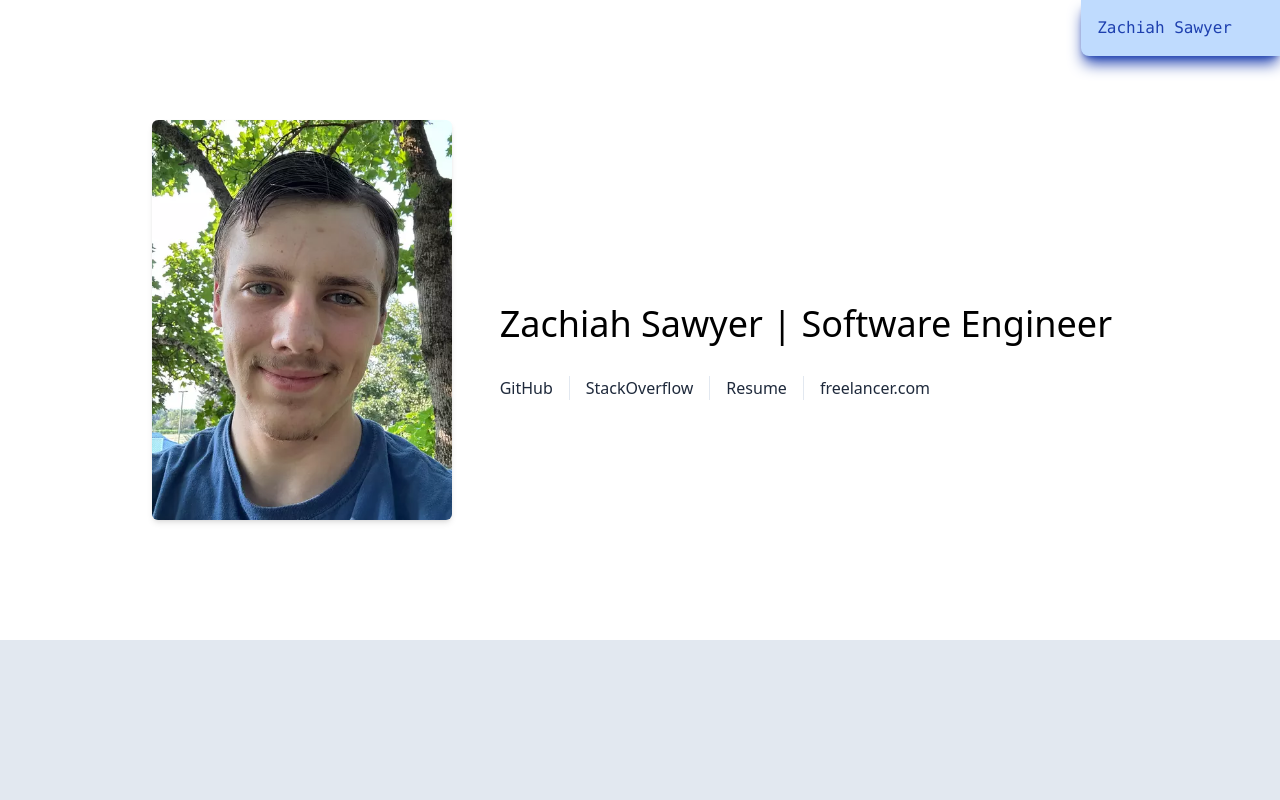
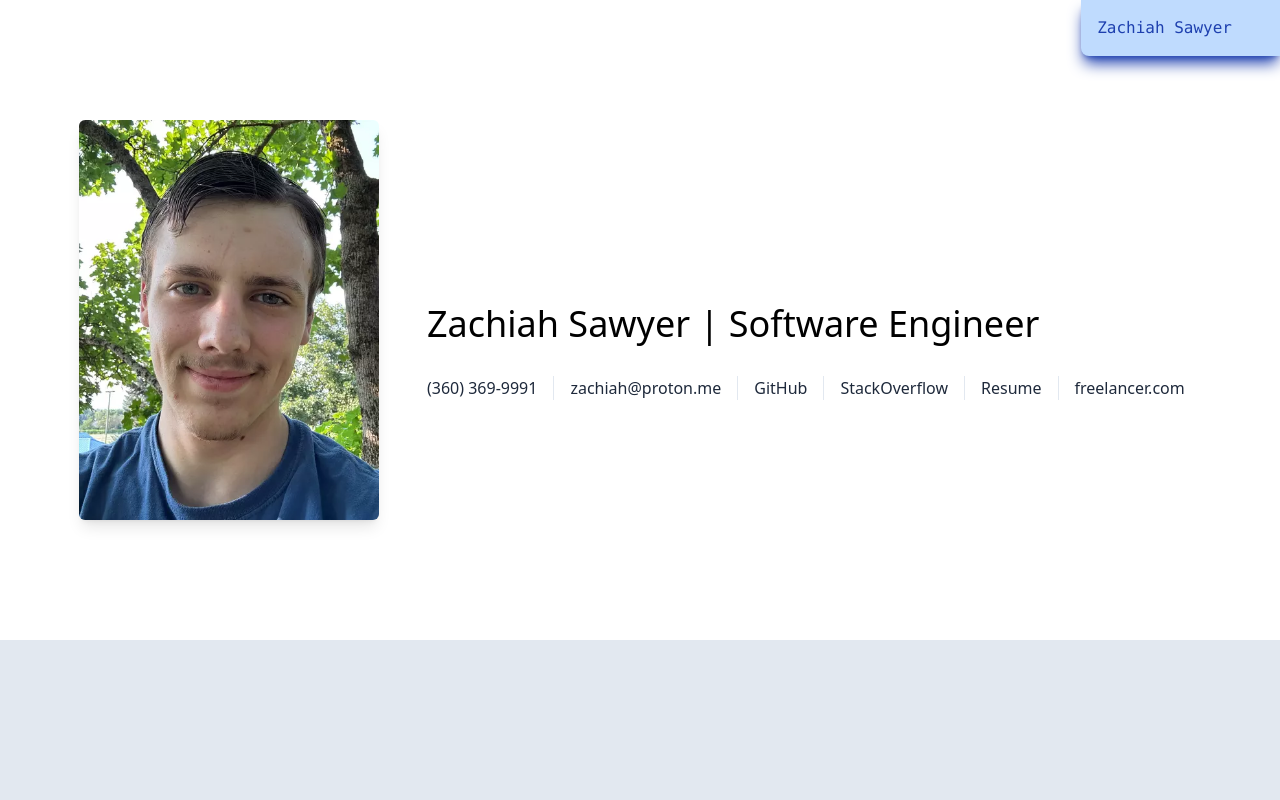
Before and after one commit to Zachiah/personal-site, a SvelteKit app: page /skills/developer in a window 1280 px wide. Shown: the top 800 px of the page. Built offline with nearby package versions, Linux system fonts and the light colour scheme.

Commit message:
add contact info; make styling improvements

```diff
--- a/src/routes/skills/developer/+page.svelte
+++ b/src/routes/skills/developer/+page.svelte
@@ -68,11 +68,19 @@
 <section
 	class="flex min-h-[40rem] flex-wrap-reverse items-center justify-center gap-8 bg-white p-12 dark:bg-black"
 >
-	<img src="/pfp2.webp" alt="Zachiah Sawyer" class="max-h-[50vh] rounded-md shadow-md" />
+	<img src="/pfp2.webp" alt="Zachiah Sawyer" class="max-h-[50vh] rounded-md shadow-lg" />
+
 	<div class="flex flex-col gap-8">
 		<h1 class="mt-16 px-4 text-4xl">Zachiah Sawyer | Software Engineer</h1>
 
 		<div class="flex flex-wrap text-slate-800 dark:text-slate-200">
+			<a class="border-r border-slate-200 px-4 dark:border-white" href="tel:+13603699991"
+				>(360) 369-9991</a
+			>
+			<a
+				class="border-r border-slate-200 px-4 dark:border-white"
+				href="mailto:zachiah@proton.me">zachiah@proton.me</a
+			>
 			<a class="border-r border-slate-200 px-4 dark:border-white" href="https://github.com/zachiah"
 				>GitHub</a
 			>
@@ -123,15 +131,17 @@
 		Long list of technologies I have experience with (incomplete)
 	</h2>
 
-	<ul class="flex flex-wrap gap-4 max-h-[50vh] overflow-auto w-auto shadow-inner shadow-white p-4 rounded-md">
+	<ul
+		class="flex max-h-[50vh] w-auto flex-wrap gap-4 overflow-auto rounded-md p-4 shadow-inner shadow-white"
+	>
 		{#each tools as tool}
-			<li class="w-full 2xs:w-auto rounded-md bg-slate-200 px-4 py-2 dark:bg-slate-600">{tool}</li>
+			<li class="w-full rounded-md bg-slate-200 px-4 py-2 dark:bg-slate-600 2xs:w-auto">{tool}</li>
 		{/each}
 	</ul>
 </section>
 
-<section class="flex bg-slate-200 p-8 dark:bg-slate-800 gap-8 flex-wrap">
-	<div class="flex-1 bg-white dark:bg-black p-4 rounded-md xs:min-w-[18rem]">
+<section class="flex flex-wrap gap-8 bg-slate-200 p-8 dark:bg-slate-800">
+	<div class="shadow-md dark:shadow-none flex-1 rounded-md bg-white p-4 dark:bg-black xs:min-w-[18rem]">
 		<Content>
 			<h2>Development Tools I Use</h2>
 			<ul>
@@ -157,7 +167,7 @@
 		</Content>
 	</div>
 
-	<div class="flex-1 bg-white dark:bg-black p-4 rounded-md xs:min-w-[18rem]">
+	<div class="shadow-md dark:shadow-none flex-1 rounded-md bg-white p-4 dark:bg-black xs:min-w-[18rem]">
 		<Content>
 			<h2>Language experience</h2>
 			<ul>
@@ -170,7 +180,7 @@
 		</Content>
 	</div>
 
-	<div class="flex-1 bg-white dark:bg-black p-4 rounded-md xs:min-w-[18rem]">
+	<div class="shadow-md dark:shadow-none flex-1 rounded-md bg-white p-4 dark:bg-black xs:min-w-[18rem]">
 		<Content>
 			<h2>Really want to learn</h2>
 			<ul>
```
